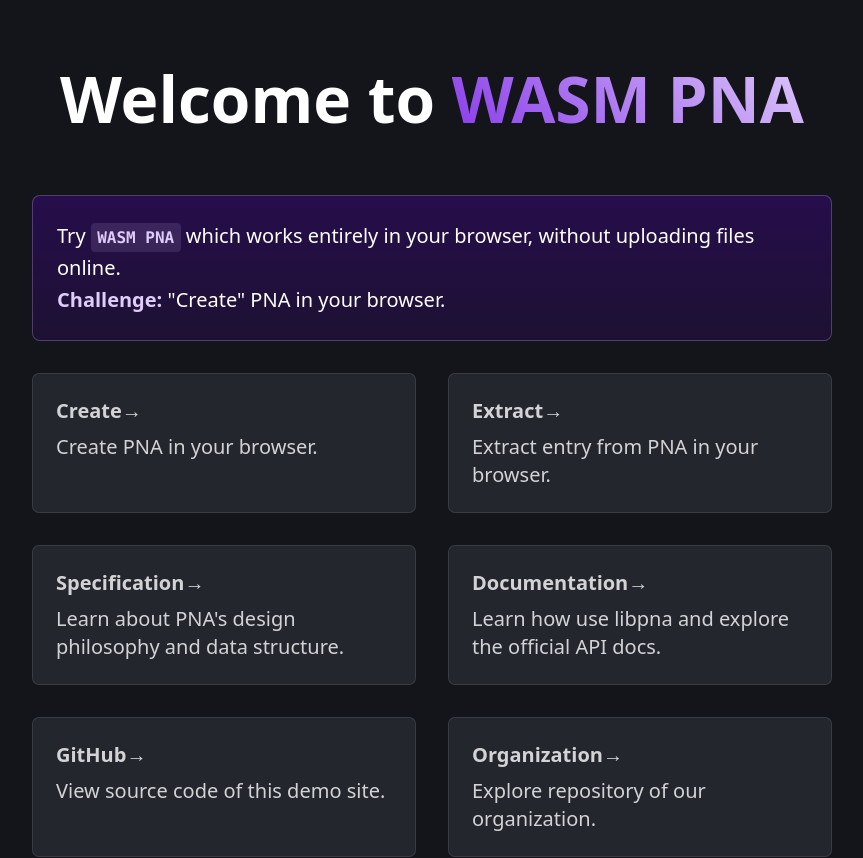
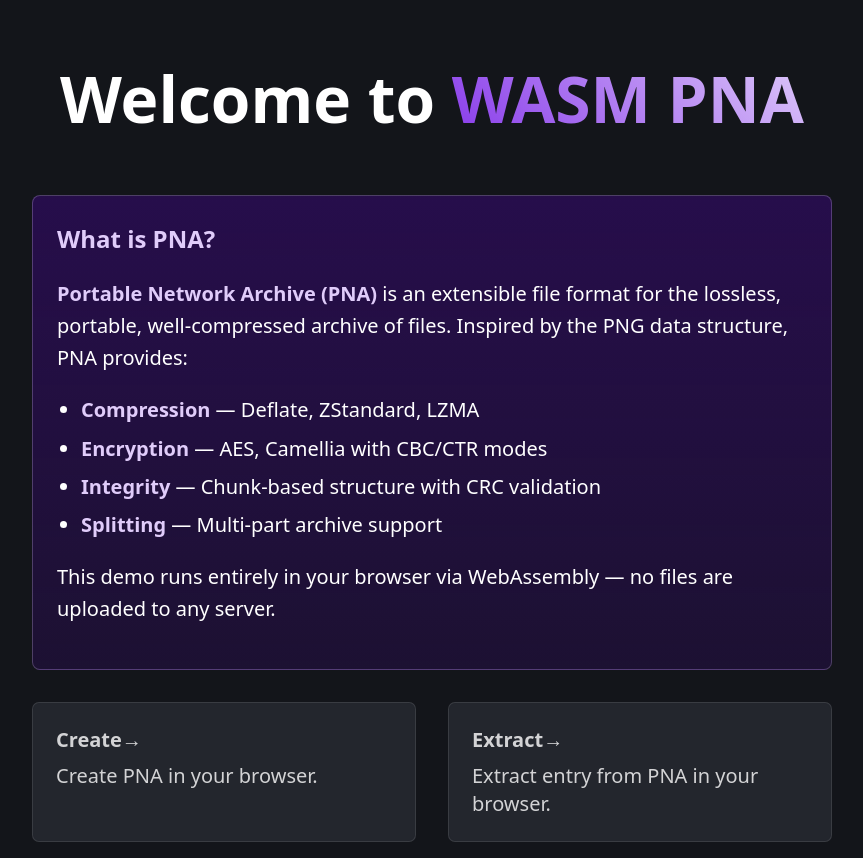
Before and after one commit to Portable-Network-Archive/wasm-demo, a Next.js app: page / in a window 1280 px wide. Shown: the top 858 px of the page, without its empty margins (208-1071 px from the left). Built offline with nearby package versions, Linux system fonts and the light colour scheme.

Commit message:
:sparkles: Add PNA format description to home page
Explain what PNA is, its key features (compression, encryption,
integrity, splitting), and that the demo runs client-side via WASM.
Replaces the generic instructions section. Also removes unused
next/image import.

```diff
--- a/src/app/page.module.css
+++ b/src/app/page.module.css
@@ -21,7 +21,7 @@
   background-size: 400%;
   background-position: 0%;
 }
-.instructions {
+.about {
   margin-bottom: 2rem;
   border: 1px solid rgba(var(--accent-light), 25%);
   background: linear-gradient(
@@ -31,15 +31,19 @@
   padding: 1.5rem;
   border-radius: 8px;
 }
-.instructions code {
-  font-size: 0.8em;
-  font-weight: bold;
-  background: rgba(var(--accent-light), 12%);
+.about h2 {
+  font-size: 1.5rem;
+  margin: 0 0 0.75rem;
   color: rgb(var(--accent-light));
-  border-radius: 4px;
-  padding: 0.3em 0.4em;
 }
-.instructions strong {
+.about ul {
+  padding-left: 1.5rem;
+  margin: 0.75rem 0;
+}
+.about li {
+  margin-bottom: 0.4rem;
+}
+.about strong {
   color: rgb(var(--accent-light));
 }
 .link-card-grid {
--- a/src/app/page.tsx
+++ b/src/app/page.tsx
@@ -1,4 +1,3 @@
-import Image from "next/image";
 import styles from "./page.module.css";
 import Card from "@/components/Card";
 
@@ -8,12 +7,33 @@ export default function Home() {
       <h1 className={styles["h1"]}>
         Welcome to <span className={styles["text-gradient"]}>WASM PNA</span>
       </h1>
-      <p className={styles["instructions"]}>
-        Try <code>WASM PNA</code> which works entirely in your browser, without
-        uploading files online.
-        <br />
-        <strong>Challenge:</strong> &quot;Create&quot; PNA in your browser.
-      </p>
+      <section className={styles["about"]}>
+        <h2>What is PNA?</h2>
+        <p>
+          <strong>Portable Network Archive (PNA)</strong> is an extensible file
+          format for the lossless, portable, well-compressed archive of files.
+          Inspired by the PNG data structure, PNA provides:
+        </p>
+        <ul>
+          <li>
+            <strong>Compression</strong> — Deflate, ZStandard, LZMA
+          </li>
+          <li>
+            <strong>Encryption</strong> — AES, Camellia with CBC/CTR modes
+          </li>
+          <li>
+            <strong>Integrity</strong> — Chunk-based structure with CRC
+            validation
+          </li>
+          <li>
+            <strong>Splitting</strong> — Multi-part archive support
+          </li>
+        </ul>
+        <p>
+          This demo runs entirely in your browser via WebAssembly — no files are
+          uploaded to any server.
+        </p>
+      </section>
       <ul role="list" className={styles["link-card-grid"]}>
         <Card
           href="./create/"
```
